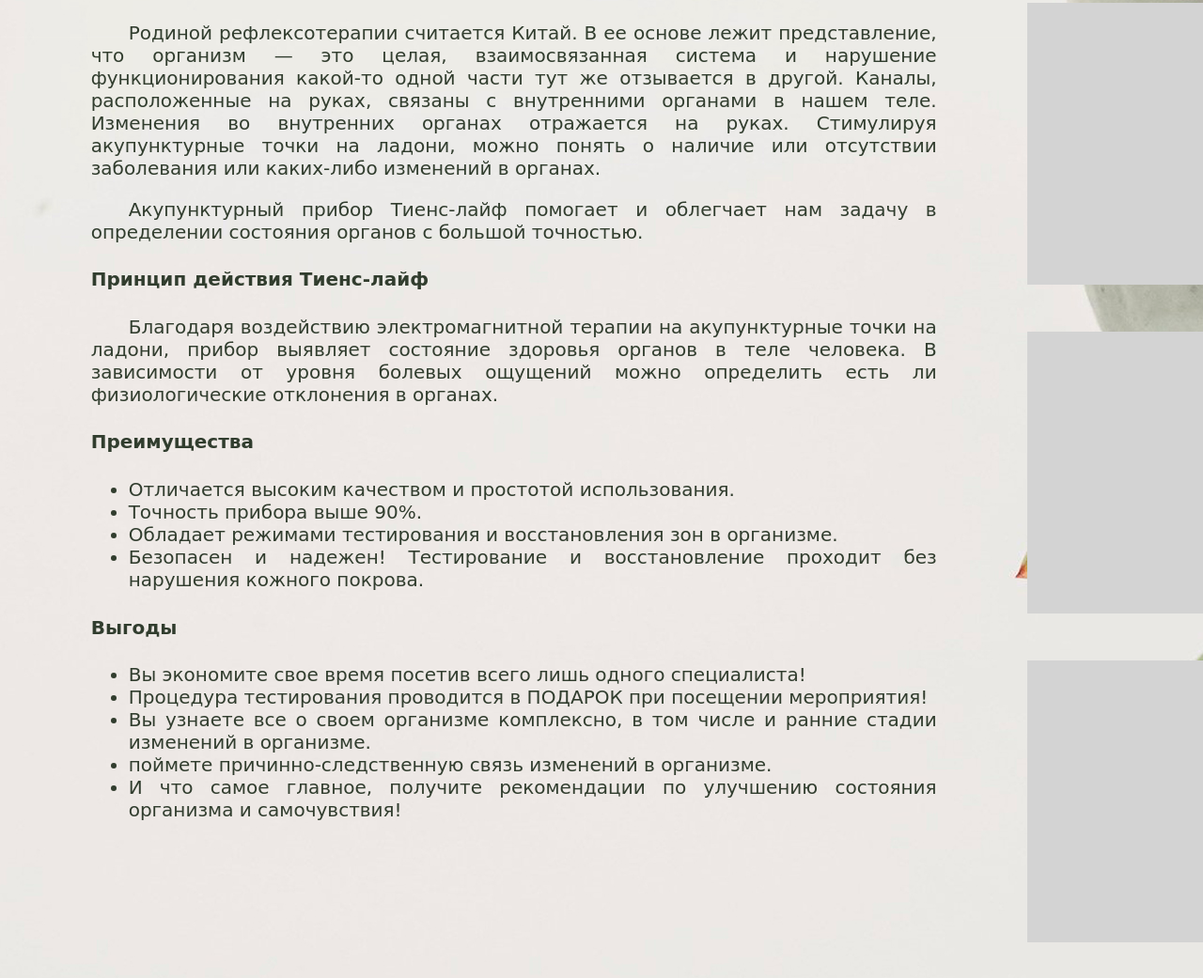
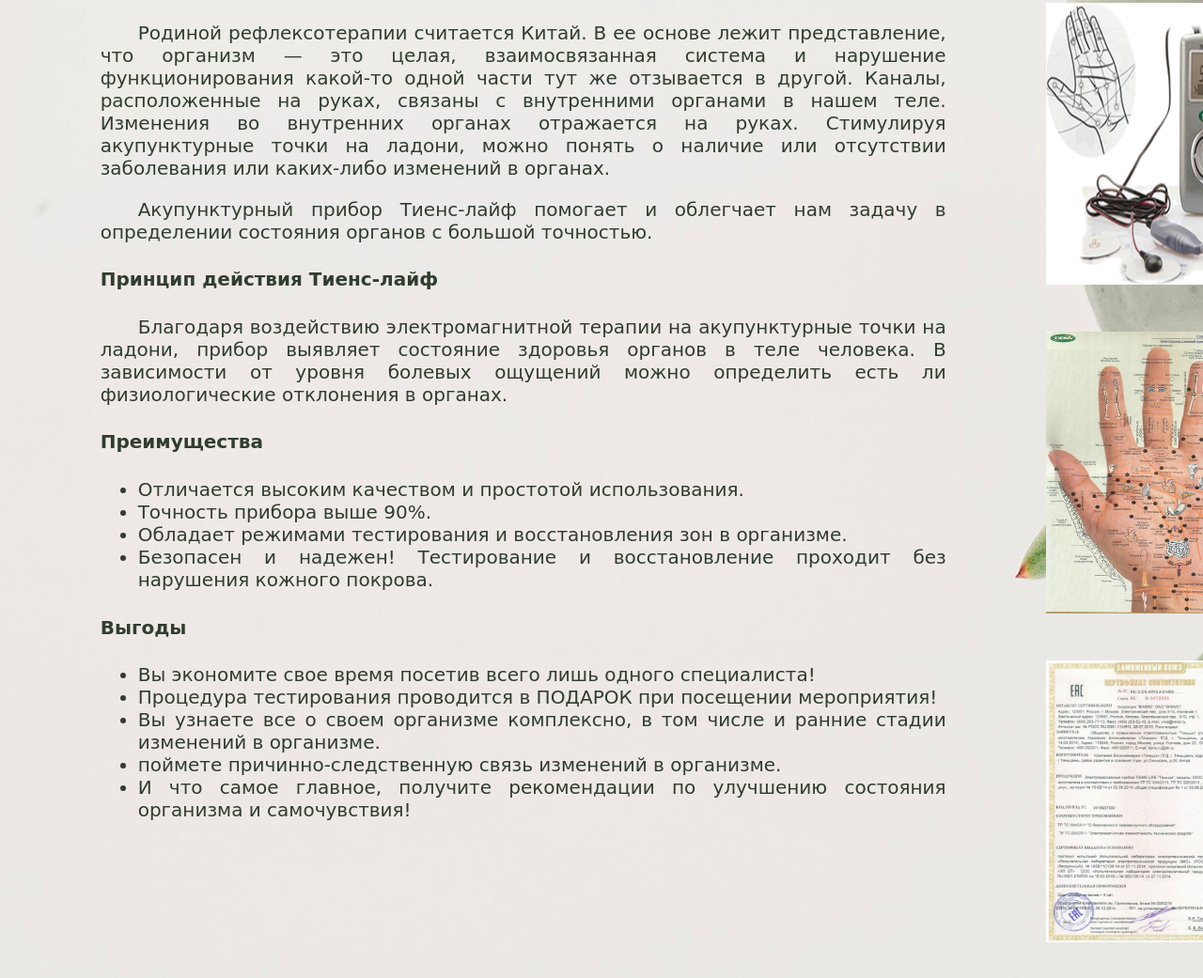
Before and after one commit to MatveiMatyuk/Kirill, a plain HTML site: page index.html in a window 1280 px wide. Shown: the part 1496-2537 px from the top of the page at 94% size. Drawn offline with Linux system fonts and the light colour scheme; a web font is replaced by a local one.

Commit message:
feax: update

```diff
--- a/index.html
+++ b/index.html
@@ -54,9 +54,9 @@
 
             </div>
             <div class="img-tiens-life">
-                <div class="img"></div>
-                <div class="img"></div>
-                <div class="img"></div>
+                <img class="img" src="assets/01.jpg"></img>
+                <img class="img" src="assets/02.jpg"></img>
+                <img class="img" src="assets/03.jpg"></img>
             </div>
         </div>
     </div>
--- a/style.css
+++ b/style.css
@@ -89,7 +89,7 @@ h1 {
 }
 
 .img {
-    width: 250px;
+    width: 220px;
     height: 300px;
     background-color: lightgray;
 }
```
Also changed, not shown: assets/01.jpg (added), assets/02.jpg (added), assets/03.jpg (added).
